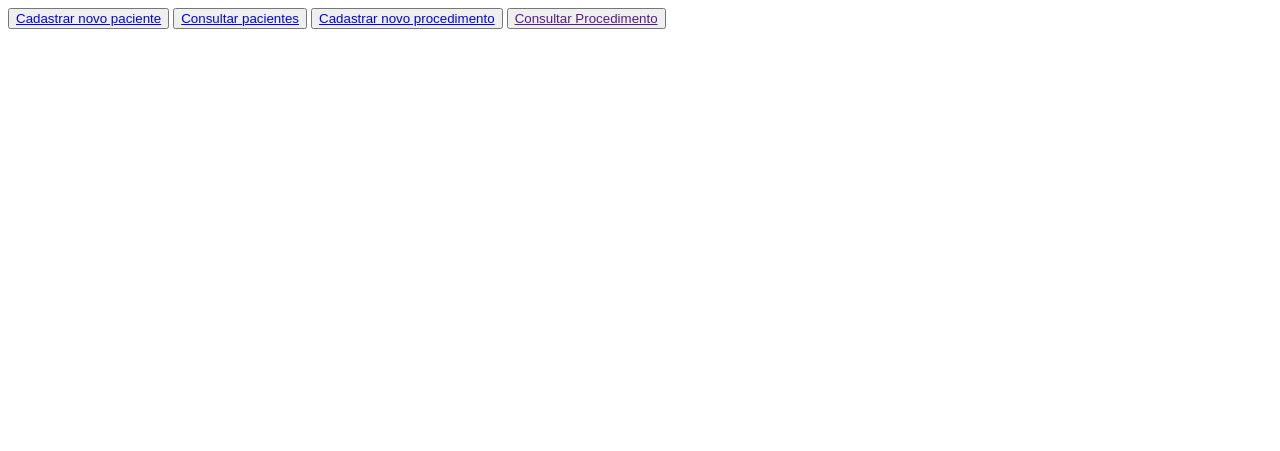
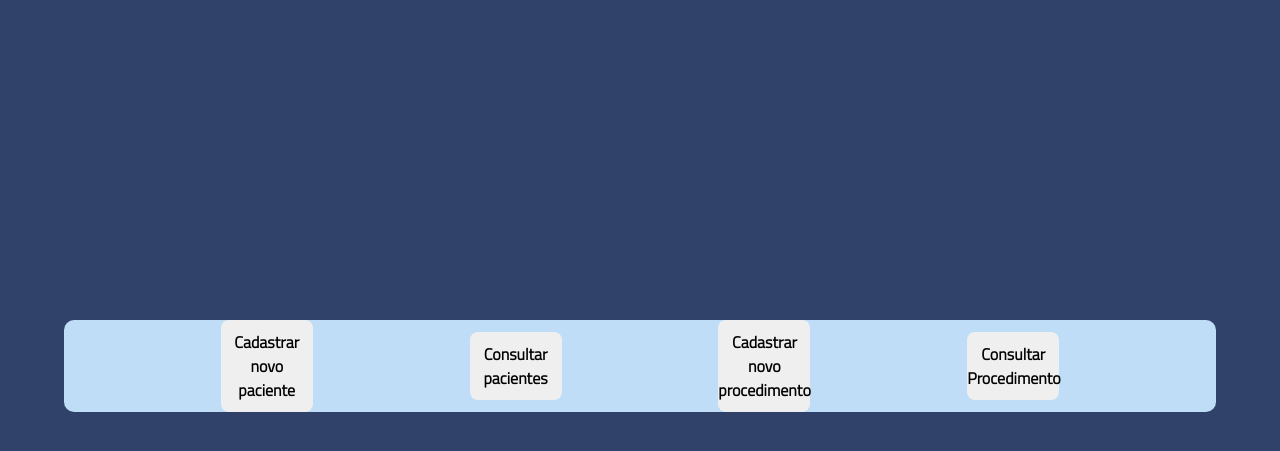
Before and after one commit to Liuizn/SA02-03, a PHP site: page / in a window 1280 px wide. Shown: the top 451 px of the page. Run offline with PHP 8.4, Linux system fonts and the light colour scheme.

Commit message:
finalizado aplicação do HTML e CSS

```diff
--- a/banco de dados.sql
+++ b/banco de dados.sql
@@ -28,5 +28,3 @@ INSERT INTO pacientes
 VALUES (default, 'carlos', 123123, 1123123123,123123123,'carlinhps@',12831823,'cam[ps','aasasjsda','123123','casinha',default);
 
 select * from pacientes;
-
-drop database agencia_estetica;
--- a/index.php
+++ b/index.php
@@ -1,17 +1,24 @@
 <!DOCTYPE html>
 <html lang="en">
+
 <head>
     <meta charset="UTF-8">
     <meta http-equiv="X-UA-Compatible" content="IE=edge">
     <meta name="viewport" content="width=device-width, initial-scale=1.0">
     <title>Document</title>
+    <link rel="stylesheet" href="style.css">
 </head>
-<body>
-    <button> <a href="cadastrar.php"> Cadastrar novo paciente</a></button>
-    <button> <a href="tabela_pacientes.php"> Consultar pacientes</a></button>
-    <button> <a href="cadastro-proc.php"> Cadastrar novo procedimento</a></button>
-    <button> <a href="">Consultar Procedimento</button>
 
+<body >
+    <div class="pai-area-formulario" id="inicio">
+        <div class="group-inputs group-buttons">
+            <button> <a href="cadastrar.php"> Cadastrar novo paciente</a></button>
+            <button> <a href="tabela_pacientes.php"> Consultar pacientes</a></button>
+            <button> <a href="cadastro-proc.php"> Cadastrar novo procedimento</a></button>
+            <button> <a href="lista-proc.php">Consultar Procedimento</a></button>
+        </div>
+    </div>
 
 </body>
+
 </html>
--- a/style.css
+++ b/style.css
@@ -12,6 +12,10 @@ body {
     background-color: #304269;
 }
 
+
+#inicio {
+    margin-top: 40vh;
+}
 
 h1 {
     color: rgb(245, 245, 245);
@@ -100,6 +104,10 @@ h1 {
     width: 8%;
 }
 
+.group-buttons-index {
+
+}
+
 #b_medicos {background-color: #88ced6;}
 #b_limpar {background-color: #e6d266;}
 #b_cadastrar {background-color: #f7ac67;}
```
